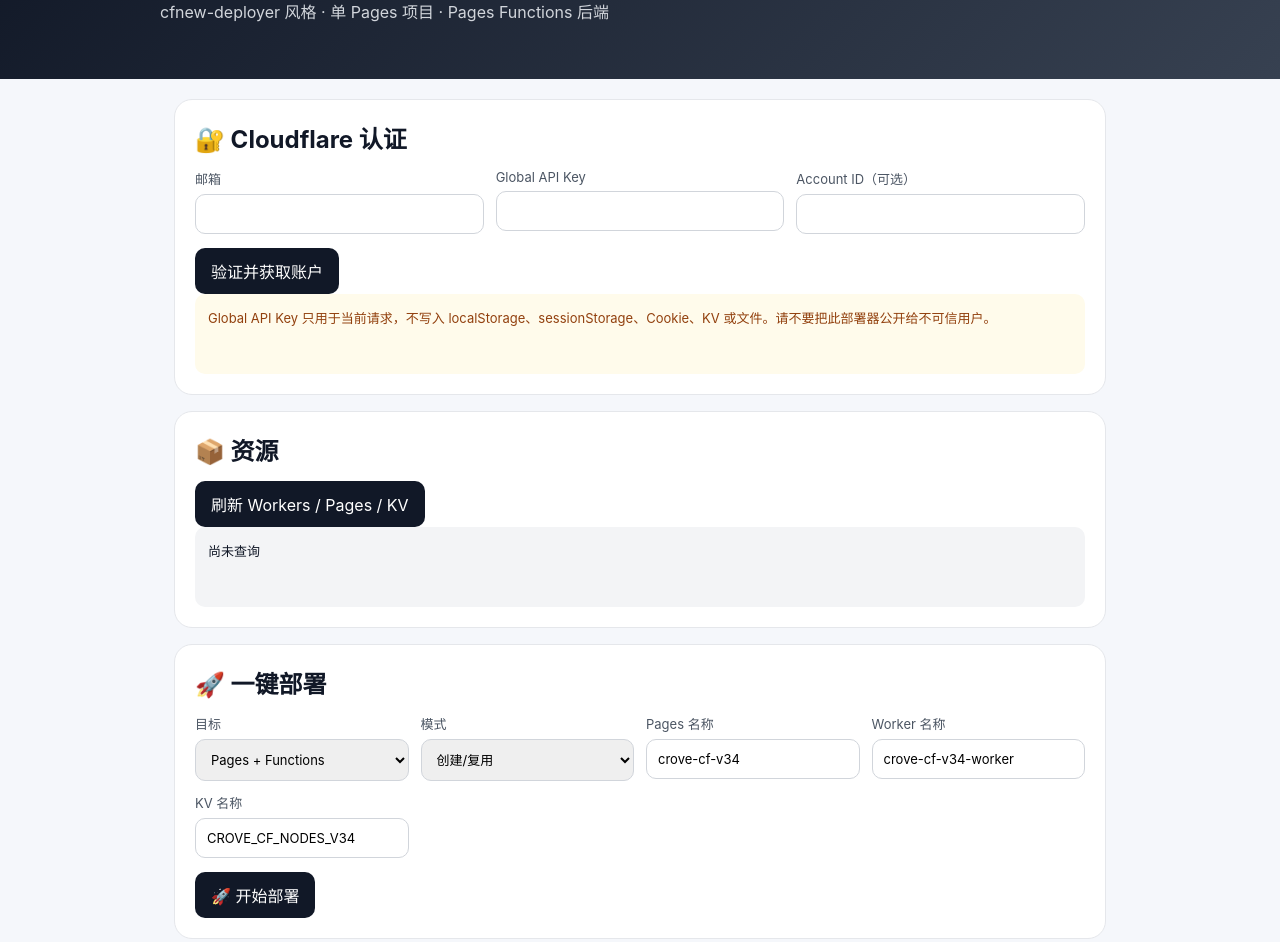
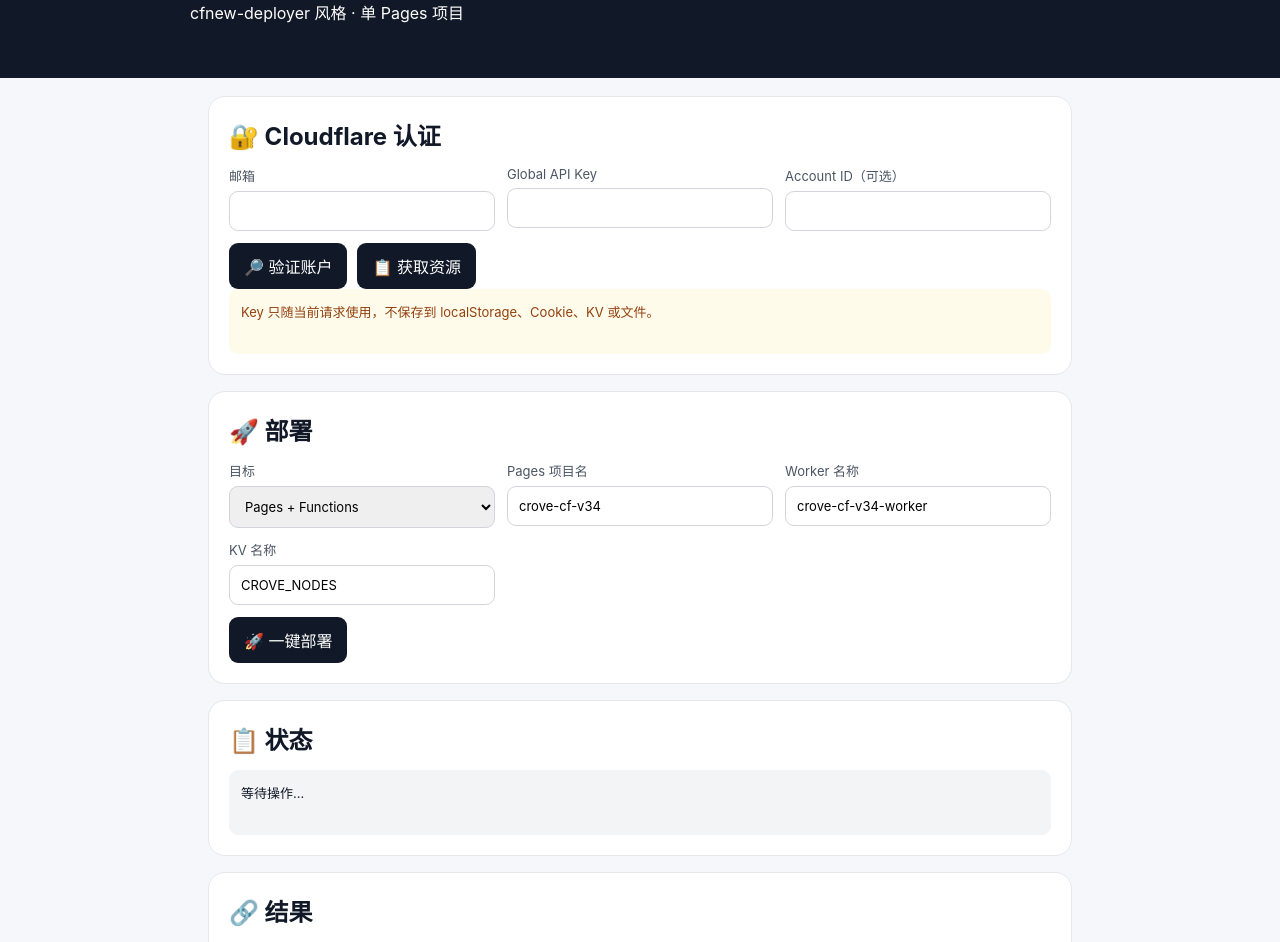
Before and after one commit to crove2014-real/deploy, a plain HTML site: page public/index.html in a window 1280 px wide. Shown: the part 93-1035 px from the top of the page. Drawn offline with Linux system fonts and the light colour scheme.

Commit message:
Add files via upload

```diff
--- /dev/null
+++ b/functions/api/_common.js
@@ -0,0 +1,6 @@
+const API='https://api.cloudflare.com/client/v4';
+const H={'Access-Control-Allow-Origin':'*','Access-Control-Allow-Methods':'POST,OPTIONS','Access-Control-Allow-Headers':'Content-Type'};
+const out=(x,s=200)=>new Response(JSON.stringify(x),{status:s,headers:{...H,'Content-Type':'application/json;charset=UTF-8','Cache-Control':'no-store'}});
+function ah(c){if(!c?.email||!c?.key)throw Error('请填写邮箱和 Global API Key');return{'X-Auth-Email':c.email,'X-Auth-Key':c.key,'Content-Type':'application/json'}}
+async function cf(c,path,opt={}){let r=await fetch(API+path,{...opt,headers:{...ah(c),...(opt.headers||{})}}),d=await r.json().catch(()=>({}));if(!r.ok||d.success===false)throw Error((d.errors||[]).map(x=>x.message).join('; ')||('Cloudflare API HTTP '+r.status));return d.result}
+export{H,out,cf};
--- /dev/null
+++ b/functions/api/accounts.js
@@ -0,0 +1 @@
+import{H,out,cf}from'./_common.js';export async function onRequestPost({request}){try{let b=await request.json(),a=await cf(b.credentials,'/accounts?per_page=50');return out({ok:true,accounts:a.map(x=>({id:x.id,name:x.name,status:x.status}))})}catch(e){return out({ok:false,error:e.message},400)}}export async function onRequestOptions(){return new Response(null,{status:204,headers:H})}
--- /dev/null
+++ b/functions/api/deploy.js
@@ -0,0 +1,5 @@
+import{H,out,cf}from'./_common.js';
+async function kv(c,id,title,l){let a=await cf(c,`/accounts/${id}/storage/kv/namespaces?per_page=100`),x=a.find(v=>v.title===title);if(x){l.push('复用 KV：'+title);return x}let n=await cf(c,`/accounts/${id}/storage/kv/namespaces`,{method:'POST',body:JSON.stringify({title})});l.push('创建 KV：'+title);return n}
+async function pages(c,id,name,k,l){try{await cf(c,`/accounts/${id}/pages/projects/${encodeURIComponent(name)}`);l.push('复用 Pages：'+name)}catch{await cf(c,`/accounts/${id}/pages/projects`,{method:'POST',body:JSON.stringify({name,production_branch:'main'})});l.push('创建 Pages：'+name)}}
+async function worker(c,id,name,l){let code='export default{async fetch(){return new Response(JSON.stringify({name:'+JSON.stringify(name)+',version:"3.4",status:"ready"}),{headers:{"Content-Type":"application/json"}})}}';let r=await fetch(`https://api.cloudflare.com/client/v4/accounts/${id}/workers/scripts/${encodeURIComponent(name)}`,{method:'PUT',headers:{'X-Auth-Email':c.email,'X-Auth-Key':c.key,'Content-Type':'application/javascript'},body:code});if(!r.ok)throw Error('Worker 上传失败 HTTP '+r.status);l.push('Worker 部署完成：'+name)}
+export async function onRequestPost({request}){try{let b=await request.json(),id=b.accountId;if(!id){let a=await cf(b.credentials,'/accounts?per_page=1');id=a[0]?.id}if(!id)throw Error('没有可用 Account');let l=[],k=await kv(b.credentials,id,b.kvName||'CROVE_NODES',l),pu=null,wu=null;if(b.target==='pages'||b.target==='both'){await pages(b.credentials,id,b.pagesName||'crove-cf-v34',k.id,l);pu='https://'+(b.pagesName||'crove-cf-v34')+'.pages.dev';l.push('Pages 项目已准备完成（代码上传需要另一步）。')}if(b.target==='worker'||b.target==='both'){let n=b.workerName||'crove-cf-v34-worker';await worker(b.credentials,id,n,l);wu='https://'+n+'.workers.dev'}return out({ok:true,logs:l,pagesUrl:pu,workerUrl:wu,kvId:k.id})}catch(e){return out({ok:false,error:e.message},400)}}export async function onRequestOptions(){return new Response(null,{status:204,headers:H})}
--- /dev/null
+++ b/functions/api/resources.js
@@ -0,0 +1 @@
+import{H,out,cf}from'./_common.js';export async function onRequestPost({request}){try{let b=await request.json(),id=b.accountId;if(!id){let a=await cf(b.credentials,'/accounts?per_page=1');id=a[0]?.id}if(!id)throw Error('没有可用 Account');let[w,p,k]=await Promise.all([cf(b.credentials,`/accounts/${id}/workers/scripts?per_page=100`).catch(()=>[]),cf(b.credentials,`/accounts/${id}/pages/projects?per_page=100`).catch(()=>[]),cf(b.credentials,`/accounts/${id}/storage/kv/namespaces?per_page=100`).catch(()=>[])]);return out({ok:true,workers:w.map(x=>x.id||x.script_name||x.name),pages:p.map(x=>x.name),kv:k.map(x=>x.title+' ('+x.id+')')})}catch(e){return out({ok:false,error:e.message},400)}}export async function onRequestOptions(){return new Response(null,{status:204,headers:H})}
--- a/public/index.html
+++ b/public/index.html
@@ -1,42 +1,15 @@
-<!doctype html>
-<html lang="zh-CN"><head><meta charset="utf-8"><meta name="viewport" content="width=device-width,initial-scale=1">
-<title>Crove CF v3.4 Pure Pages</title>
-<style>
-*{box-sizing:border-box}body{margin:0;background:#f5f7fb;color:#111827;font-family:-apple-system,BlinkMacSystemFont,"Segoe UI","PingFang SC","Microsoft YaHei",sans-serif}
-header{background:linear-gradient(135deg,#111827,#374151);color:#fff;padding:40px 18px}.wrap{max-width:960px;margin:auto}h1{margin:0;font-size:30px}header p{color:#d1d5db}
-main{padding:20px 14px}.card{background:#fff;border:1px solid #e5e7eb;border-radius:18px;padding:20px;margin-bottom:16px}
-h2{margin:0 0 14px}.grid{display:grid;grid-template-columns:repeat(auto-fit,minmax(210px,1fr));gap:12px}label{font-size:13px;color:#4b5563}
-input,select{width:100%;margin-top:6px;padding:11px;border:1px solid #d1d5db;border-radius:10px;font:inherit}button{border:0;border-radius:10px;padding:11px 16px;background:#111827;color:#fff;font:inherit;cursor:pointer}
-button:disabled{opacity:.5}.actions{display:flex;gap:10px;flex-wrap:wrap;margin-top:14px}.log{white-space:pre-wrap;background:#f3f4f6;border-radius:10px;padding:13px;min-height:80px;font-size:13px;line-height:1.7}
-.row{display:flex;justify-content:space-between;gap:12px;background:#f7f8fa;padding:11px;border-radius:10px;margin:7px 0;font-size:13px}.mono{font-family:ui-monospace,monospace;word-break:break-all}.warn{background:#fffbeb;color:#92400e}
-</style></head>
-<body><header><div class="wrap"><h1>⚡ Crove CF v3.4 Pure Pages</h1><p>cfnew-deployer 风格 · 单 Pages 项目 · Pages Functions 后端</p></div></header>
-<main class="wrap">
-<div class="card"><h2>🔐 Cloudflare 认证</h2><div class="grid">
-<label>邮箱<input id="email" type="email" autocomplete="off"></label>
-<label>Global API Key<input id="key" type="password" autocomplete="new-password"></label>
-<label>Account ID（可选）<input id="account" autocomplete="off"></label></div>
-<div class="actions"><button onclick="accounts()">验证并获取账户</button></div>
-<div class="log warn">Global API Key 只用于当前请求，不写入 localStorage、sessionStorage、Cookie、KV 或文件。请不要把此部署器公开给不可信用户。</div></div>
-
-<div class="card"><h2>📦 资源</h2><div class="actions"><button onclick="resources()">刷新 Workers / Pages / KV</button></div><div id="resources" class="log">尚未查询</div></div>
-
-<div class="card"><h2>🚀 一键部署</h2><div class="grid">
-<label>目标<select id="target"><option value="pages">Pages + Functions</option><option value="worker">Worker</option><option value="both">Pages + Worker</option></select></label>
-<label>模式<select id="mode"><option value="create">创建/复用</option><option value="update">更新</option></select></label>
-<label>Pages 名称<input id="pages" value="crove-cf-v34"></label>
-<label>Worker 名称<input id="worker" value="crove-cf-v34-worker"></label>
-<label>KV 名称<input id="kv" value="CROVE_CF_NODES_V34"></label>
-</div><div class="actions"><button id="go" onclick="deploy()">🚀 开始部署</button></div></div>
-
-<div class="card"><h2>📋 日志</h2><div id="log" class="log">等待操作…</div></div>
-<div class="card"><h2>🔗 结果</h2><div id="result"><div class="row"><b>Pages</b><span class="mono">-</span></div><div class="row"><b>Worker</b><span class="mono">-</span></div><div class="row"><b>KV</b><span class="mono">-</span></div></div></div>
-</main>
+<!doctype html><html lang="zh-CN"><head><meta charset="utf-8"><meta name="viewport" content="width=device-width,initial-scale=1"><title>Crove CF v3.4 Pure Pages</title><style>
+*{box-sizing:border-box}body{margin:0;background:#f5f7fb;color:#111827;font-family:-apple-system,BlinkMacSystemFont,"Segoe UI","PingFang SC","Microsoft YaHei",sans-serif}header{background:#111827;color:#fff;padding:38px 18px}.wrap{max-width:900px;margin:auto}main{padding:18px}.card{background:#fff;border:1px solid #e5e7eb;border-radius:17px;padding:20px;margin-bottom:16px}h1{margin:0}h2{margin:0 0 14px}.grid{display:grid;grid-template-columns:repeat(auto-fit,minmax(210px,1fr));gap:12px}label{font-size:13px;color:#4b5563}input,select{width:100%;padding:11px;margin-top:6px;border:1px solid #d1d5db;border-radius:9px;font:inherit}button{border:0;border-radius:9px;padding:11px 15px;background:#111827;color:#fff;font:inherit;cursor:pointer}button:disabled{opacity:.5}.actions{display:flex;gap:10px;flex-wrap:wrap;margin-top:12px}.log{white-space:pre-wrap;background:#f3f4f6;border-radius:9px;padding:12px;min-height:65px;font-size:13px;line-height:1.7}.warn{background:#fffbeb;color:#92400e}.ok{background:#ecfdf5;color:#065f46}.err{background:#fef2f2;color:#991b1b}.row{display:flex;justify-content:space-between;gap:10px;background:#f7f8fa;padding:10px;border-radius:9px;margin:7px 0}.mono{font-family:monospace;word-break:break-all}</style></head><body>
+<header><div class="wrap"><h1>⚡ Crove CF v3.4 Pure Pages</h1><p>cfnew-deployer 风格 · 单 Pages 项目</p></div></header><main class="wrap">
+<div class="card"><h2>🔐 Cloudflare 认证</h2><div class="grid"><label>邮箱<input id="email" type="email" autocomplete="off"></label><label>Global API Key<input id="key" type="password" autocomplete="new-password"></label><label>Account ID（可选）<input id="account" autocomplete="off"></label></div><div class="actions"><button id="verify">🔎 验证账户</button><button id="res">📋 获取资源</button></div><div class="log warn">Key 只随当前请求使用，不保存到 localStorage、Cookie、KV 或文件。</div></div>
+<div class="card"><h2>🚀 部署</h2><div class="grid"><label>目标<select id="target"><option value="pages">Pages + Functions</option><option value="worker">Worker</option><option value="both">Pages + Worker</option></select></label><label>Pages 项目名<input id="pages" value="crove-cf-v34"></label><label>Worker 名称<input id="workerName" value="crove-cf-v34-worker"></label><label>KV 名称<input id="kv" value="CROVE_NODES"></label></div><div class="actions"><button id="deploy">🚀 一键部署</button></div></div>
+<div class="card"><h2>📋 状态</h2><div id="log" class="log">等待操作…</div></div><div class="card"><h2>🔗 结果</h2><div id="result" class="log">—</div></div></main>
 <script>
-const $=x=>document.getElementById(x);function cr(){return{email:$("email").value.trim(),key:$("key").value.trim()}}
-async function api(p,b={}){let r=await fetch("/api/"+p,{method:"POST",headers:{"Content-Type":"application/json"},body:JSON.stringify(b)});let d=await r.json().catch(()=>({}));if(!r.ok||d.ok===false)throw Error(d.error||"HTTP "+r.status);return d}
-async function accounts(){try{let d=await api("accounts",{credentials:cr()});if(!d.accounts.length)throw Error("没有可用账户");$("account").value=d.accounts[0].id;$("log").textContent="验证成功\\nAccount："+d.accounts[0].name+"\\nID："+d.accounts[0].id}catch(e){$("log").textContent="验证失败："+e.message}}
-async function resources(){try{let d=await api("resources",{credentials:cr(),accountId:$("account").value.trim()});$("resources").textContent="Workers：\\n"+d.workers.join("\\n")+"\\n\\nPages：\\n"+d.pages.join("\\n")+"\\n\\nKV：\\n"+d.kv.join("\\n")}catch(e){$("resources").textContent="获取失败："+e.message}}
-async function deploy(){let b=$("go");b.disabled=true;try{let d=await api("deploy",{credentials:cr(),accountId:$("account").value.trim(),target:$("target").value,mode:$("mode").value,pagesName:$("pages").value.trim(),workerName:$("worker").value.trim(),kvName:$("kv").value.trim()});$("log").textContent=d.logs.join("\\n");$("result").innerHTML='<div class="row"><b>Pages</b><span class="mono">'+(d.pagesUrl||"-")+'</span></div><div class="row"><b>Worker</b><span class="mono">'+(d.workerUrl||"-")+'</span></div><div class="row"><b>KV</b><span class="mono">'+(d.kvId||"-")+'</span></div>}catch(e){$("log").textContent="部署失败："+e.message}finally{b.disabled=false}}
+const $=id=>document.getElementById(id);const credentials=()=>({email:$("email").value.trim(),key:$("key").value.trim()});
+function show(t,c=""){let e=$("log");e.className="log "+c;e.textContent=t}
+async function api(path,payload){let r;try{r=await fetch("/api/"+path,{method:"POST",headers:{"Content-Type":"application/json","Accept":"application/json"},cache:"no-store",body:JSON.stringify(payload)})}catch(e){throw Error("网络请求失败："+(e.message||"Load failed"))}let text=await r.text(),d;try{d=JSON.parse(text)}catch{throw Error("HTTP "+r.status+"：服务器返回非 JSON："+text.slice(0,120))}if(!r.ok||d.ok===false)throw Error(d.error||("HTTP "+r.status));return d}
+$("verify").onclick=async()=>{let b=$("verify");b.disabled=true;show("正在连接 Cloudflare API…");try{let d=await api("accounts",{credentials:credentials()});if(!d.accounts.length)throw Error("没有可用 Account");$("account").value=d.accounts[0].id;show("✅ 验证成功\n账户："+d.accounts[0].name+"\nAccount ID："+d.accounts[0].id,"ok")}catch(e){show("❌ 验证失败\n"+e.message,"err")}finally{b.disabled=false}};
+$("res").onclick=async()=>{try{let a=$("account").value.trim();if(!a){let d=await api("accounts",{credentials:credentials()});a=d.accounts[0]?.id;if(!a)throw Error("没有可用 Account");$("account").value=a}let d=await api("resources",{credentials:credentials(),accountId:a});show("Workers\n"+(d.workers.join("\n")||"无")+"\n\nPages\n"+(d.pages.join("\n")||"无")+"\n\nKV\n"+(d.kv.join("\n")||"无"),"ok")}catch(e){show("❌ 获取资源失败\n"+e.message,"err")}};
+$("deploy").onclick=async()=>{let b=$("deploy");b.disabled=true;try{let c=credentials();if(!c.email||!c.key)throw Error("请填写邮箱和 Global API Key");let a=$("account").value.trim();if(!a){let x=await api("accounts",{credentials:c});a=x.accounts[0]?.id;if(!a)throw Error("没有可用 Account");$("account").value=a}show("① 验证完成\n② 创建/复用 KV…");let d=await api("deploy",{credentials:c,accountId:a,target:$("target").value,pagesName:$("pages").value.trim(),workerName:$("workerName").value.trim(),kvName:$("kv").value.trim()});show(d.logs.join("\n"),"ok");$("result").textContent="Pages: "+(d.pagesUrl||"-")+"\nWorker: "+(d.workerUrl||"-")+"\nKV: "+(d.kvId||"-")}catch(e){show("❌ 部署失败\n"+e.message,"err")}finally{b.disabled=false}};
 addEventListener("pagehide",()=>{$("email").value="";$("key").value=""});
 </script></body></html>
--- a/worker/worker.js
+++ b/worker/worker.js
@@ -1 +1 @@
-export default{async fetch(){return new Response(JSON.stringify({name:"Crove CF Worker",version:"3.4"}),{headers:{"Content-Type":"application/json"}})}}
+export default{async fetch(){return new Response(JSON.stringify({name:'Crove CF Worker',version:'3.4',status:'ready'}),{headers:{'Content-Type':'application/json'}})}}
```
Also changed, not shown: pages-app/index.html (+1 -1 lines), 1 other file.
